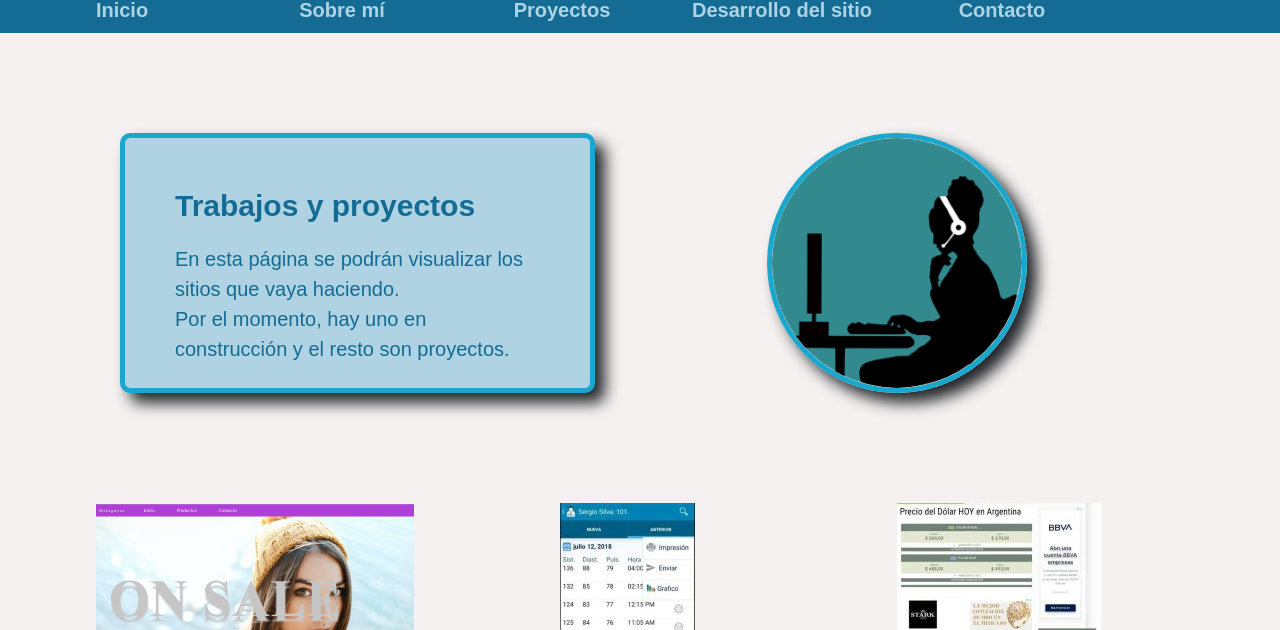
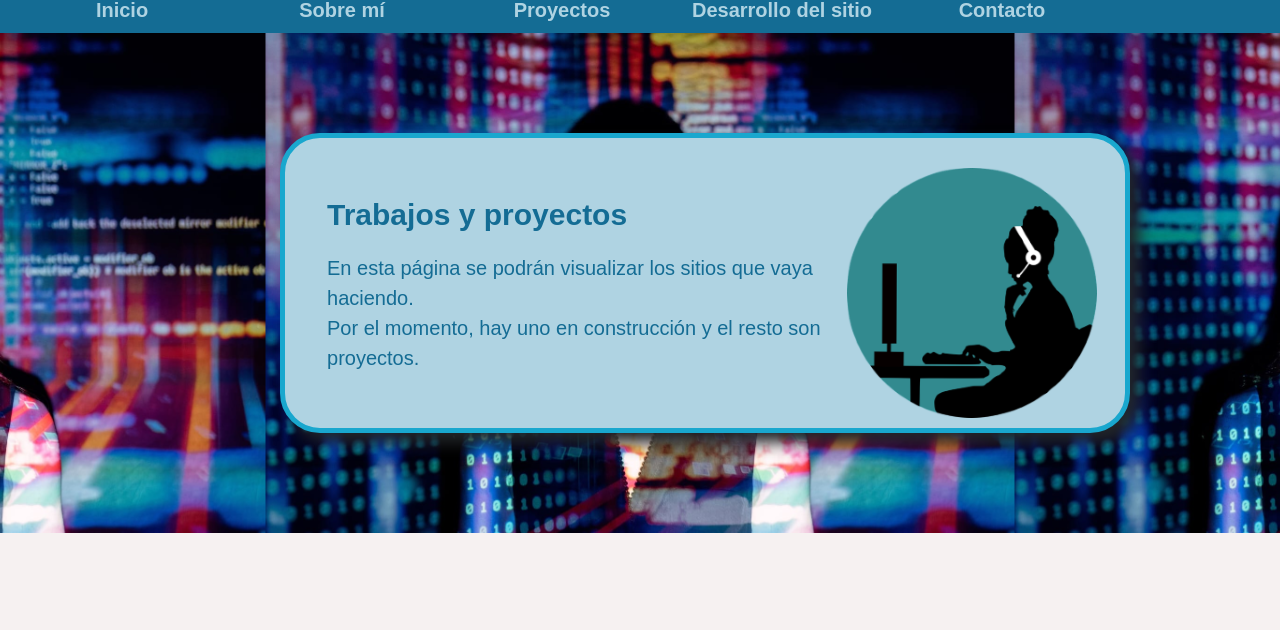
Before and after one commit to LauMartin7/Entrega-final, a plain HTML site: page pages/proyectos.html in a window 1280 px wide. Shown: the part 141-771 px from the top of the page. Drawn offline with nearby package versions, Linux system fonts and the light colour scheme.

Commit message:
Cambiado el intro de proyectos, terminado proyectos

```diff
--- a/css/estilos.css
+++ b/css/estilos.css
@@ -74,7 +74,7 @@ header nav ul li {
     justify-content: center;
 }
 
-#headerDesarrollo {
+.headerDesarrollo {
     margin-bottom: 0;
 }
 
@@ -212,28 +212,33 @@ p{
 /*PROYECTOS*/
 /*Sección con intro de Proyectos*/
 
-.introProyectosTexto {
-    height: 260px;
-    padding: 50px;
+
+.introProyectos {
+    display: flex;
+    flex-flow: row wrap;
+    align-items: center;
+    justify-content: center;
+    height: 300px;
+    width: 850px;
+    padding: 30px;
     background-color:  rgb(175, 211, 226);
     border: 5px solid rgb(25, 167, 206);
-    border-radius: 10px;
+    border-radius: 40px;
     box-shadow: 10px 10px 15px;
-    margin-left: 50px;
-    margin-right: 80px;
+    margin-left: 180px;
 }
 
-.introProyectosTexto h2 {
+.introProyectos div h2 {
     margin-bottom: 20px;
 }
 
-.introProyectos div img {
-    border: 5px solid rgb(25, 167, 206);
-    border-radius: 300px;
-    box-shadow: 10px 10px 15px;
-    margin-left: 80px;
+.intro {
+    width: 100%;
+    padding: 100px;
+    background-image: url(../img/chicacodigo.jpg);
+    background-size: contain;
+    background-position: center;
 }
-
 
 /*Sección Proyectos de Proyectos*/
 
@@ -586,7 +591,7 @@ footer {
 
     /*Main de la Pagina proyectos*/
 
-    .introProyectosTexto {
+    .introProyectos {
         height: fit-content;
         width: fit-content;
         margin-left: 15%;
--- a/pages/proyectos.html
+++ b/pages/proyectos.html
@@ -14,7 +14,7 @@
 <!--Body de la página Proyectos-->
 <body>
     <!--Header con menú de navegación-->
-    <header>
+    <header class="headerDesarrollo">
         <div class="container-fluid">
             <div class="row">
                 <div class="col-lg-2 col-4">
@@ -54,17 +54,17 @@
     </header>
     <main id="margenProyectos">
         <!--Sección con intro de la página-->
-        <section class="container">
+        <section class="intro container-fluid">
             <div class="introProyectos row">
-                <div class="introProyectosTexto col-8 col-lg-5">
-                    <h2>Trabajos y proyectos</h2>
+                <div class="col-7 col-lg-8">
+                        <h2>Trabajos y proyectos</h2>
                     <p>
                     En esta página se podrán visualizar los sitios que vaya haciendo.<br>
                     Por el momento, hay uno en construcción y el resto son proyectos.
                     </p>
                 </div>
-                <div class="col-10 col-lg-3">
-                    <img src="../img/working.png" alt="chica-trabajando">
+                <div class="col-4 col-lg-4">
+                        <img src="../img/working.png" alt="chica-trabajando">
                 </div>
             </div>
         </section>
```
Also changed, not shown: pages/contacto.html (+1 -1 lines), pages/desarrollo.html (+1 -1 lines), img/send.jpg (deleted), img/send2.jpg (deleted).
